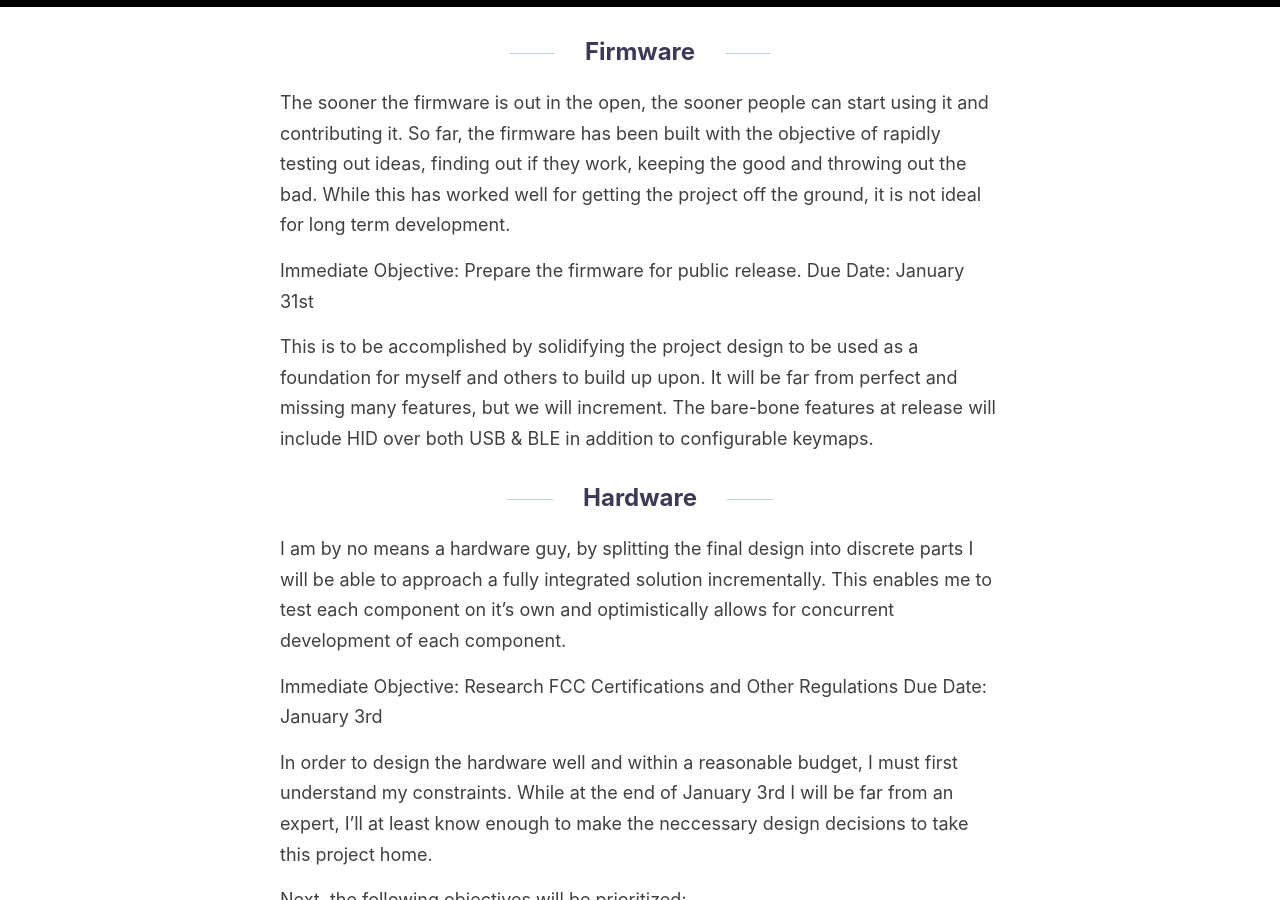
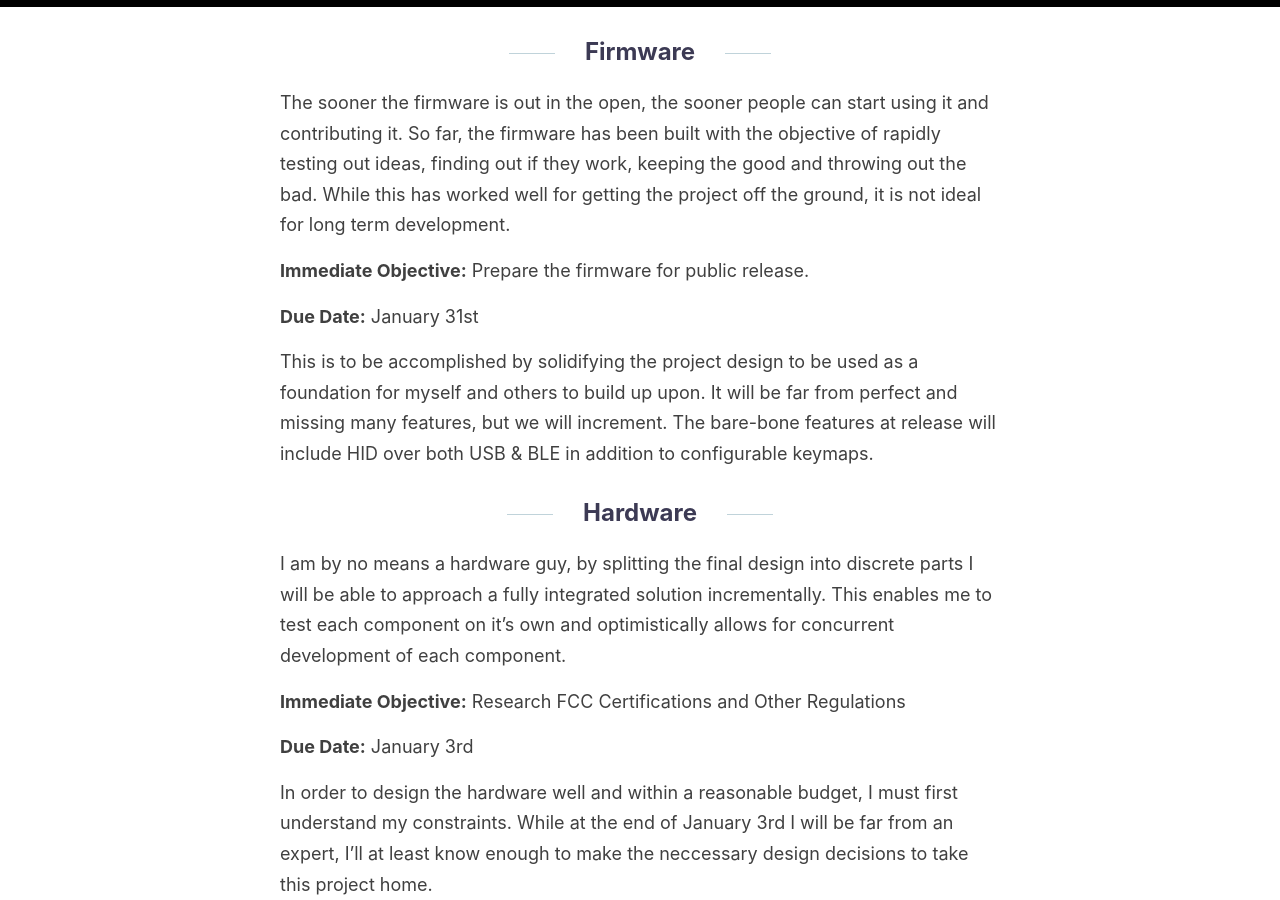
Before and after one commit to JordanMajd/ttykeyboards.com, a Jekyll site: the page built from _posts/2019-12-29-status-report-2.md, in a window 1280 px wide and 900 px high, scrolled down 682 px. Built offline with Jekyll 4.4.1, drawn with Linux system fonts in a browser that asks for light colours.

Commit message:
Fix some formatting issues in the roadmap

```diff
--- a/_posts/2019-12-29-status-report-2.md
+++ b/_posts/2019-12-29-status-report-2.md
@@ -11,8 +11,9 @@ This is a tentative roadmap for TTY. It is split into two sections, firmware, ha
 
 The sooner the firmware is out in the open, the sooner people can start using it and contributing it. So far, the firmware has been built with the objective of rapidly testing out ideas, finding out if they work, keeping the good and throwing out the bad. While this has worked well for getting the project off the ground, it is not ideal for long term development.
 
-Immediate Objective: Prepare the firmware for public release.
-Due Date: January 31st
+**Immediate Objective:** Prepare the firmware for public release.
+
+**Due Date:** January 31st
 
 This is to be accomplished by solidifying the project design to be used as a foundation for myself and others to build up upon. It will be far from perfect and missing many features, but we will increment. The bare-bone features at release will include HID over both USB & BLE in addition to configurable keymaps.
 
@@ -20,8 +21,9 @@ This is to be accomplished by solidifying the project design to be used as a fou
 
 I am by no means a hardware guy, by splitting the final design into discrete parts I will be able to approach a fully integrated solution incrementally. This enables me to test each component on it's own and optimistically allows for concurrent development of each component.
 
-Immediate Objective: Research FCC Certifications and Other Regulations
-Due Date: January 3rd
+**Immediate Objective:** Research FCC Certifications and Other Regulations
+
+**Due Date:** January 3rd
 
 In order to design the hardware well and within a reasonable budget, I must first understand my constraints. While at the end of January 3rd I will be far from an expert, I'll at least know enough to make the neccessary design decisions to take this project home.
 
```
